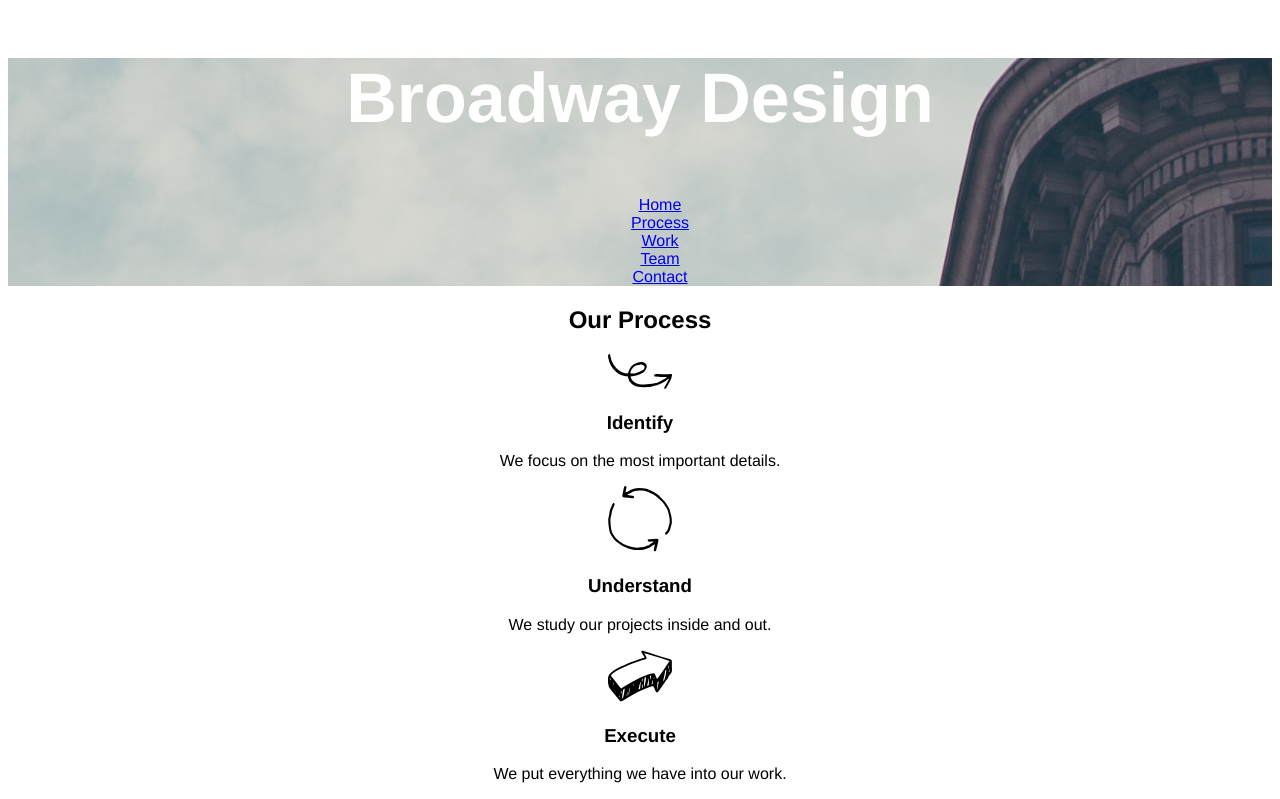
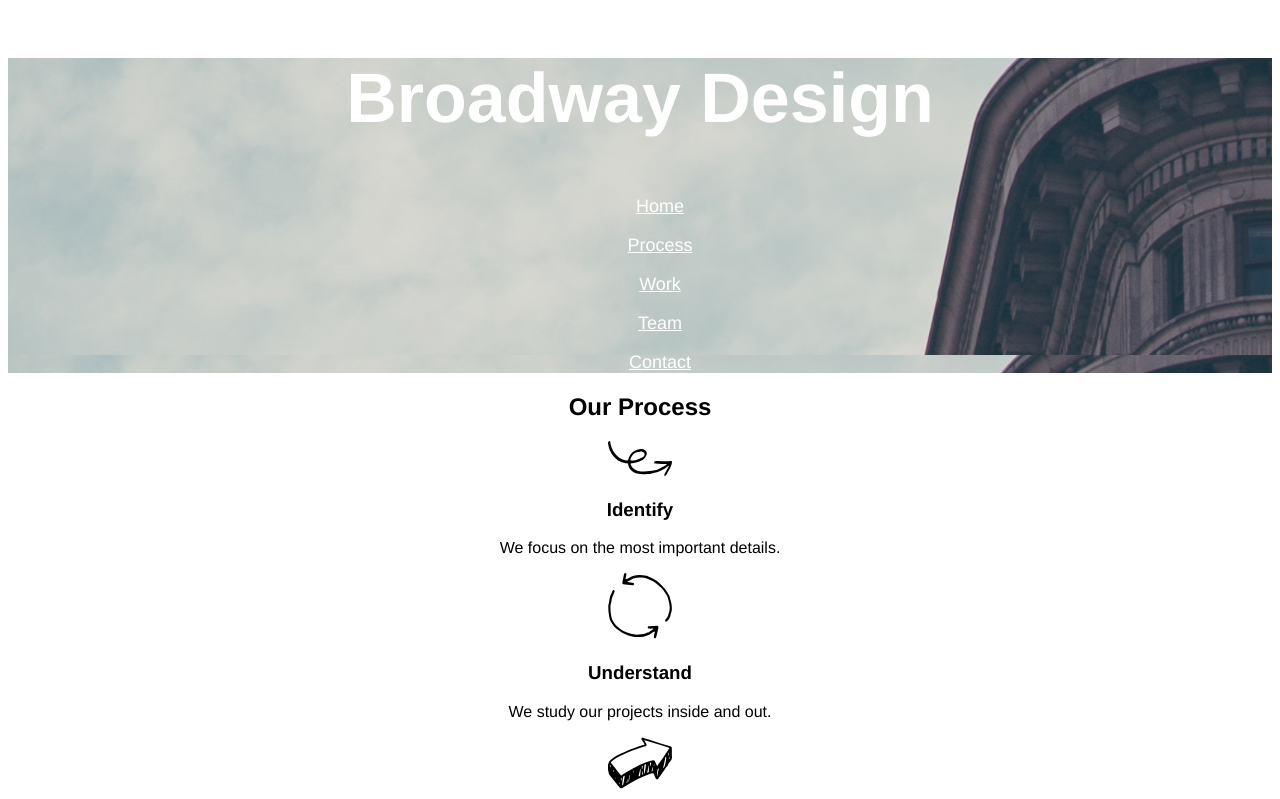
Before and after one commit to jane548/broadway, a plain HTML site: page index.html in a window 1280 px wide. Shown: the top 799 px of the page. Drawn offline with Linux system fonts and the light colour scheme.

Commit message:
hyperlink color

```diff
--- a/index.html
+++ b/index.html
@@ -10,11 +10,11 @@
         <h1 id="title">Broadway Design</h1>
         <ul class="links" style="list-style-type:none">
           <!--added #'s to end of list ID names for easier reading-->
-          <li><a href="#home1">Home</a></li>
-          <li><a href="#process1">Process</a></li>
-          <li><a href="#work1">Work</a></li>
-          <li><a href="#team1">Team</a></li>
-          <li><a href="#contact1">Contact</a></li>
+          <p><li><a href="#home1">Home</a></li></p>
+          <p><li><a href="#process1">Process</a></li></p>
+          <p><li><a href="#work1">Work</a></li></p>
+          <p><li><a href="#team1">Team</a></li></p>
+          <p><li><a href="#contact1">Contact</a></li></p>
         </ul>
       </div>
       <div id="process1">
@@ -43,7 +43,7 @@
           <p>Email: test@example.com</p>
           <p>Twitter: @test</p>
         <p>&copy; Broadway 2017</p>
-        <ul style="list-style-type:none">
+        <ul class="links" style="list-style-type:none">
           <li><a href="#home1">Home</a></li>
           <li><a href="#process1">About</a></li>
           <li><a href="#work1">Work</a></li>
--- a/resources/css/style.css
+++ b/resources/css/style.css
@@ -3,10 +3,16 @@ html {
   text-align: center;
 }
 #home1 {
-  color: white;
   background-image: url("../images/the-flatiron-building.png");
 }
 #title {
   font-size: 70px;
   font-weight: bold;
+  color: white;
 }
+.links {
+  font-size: 18px;
+}
+a {
+  color: white;
+}
```
